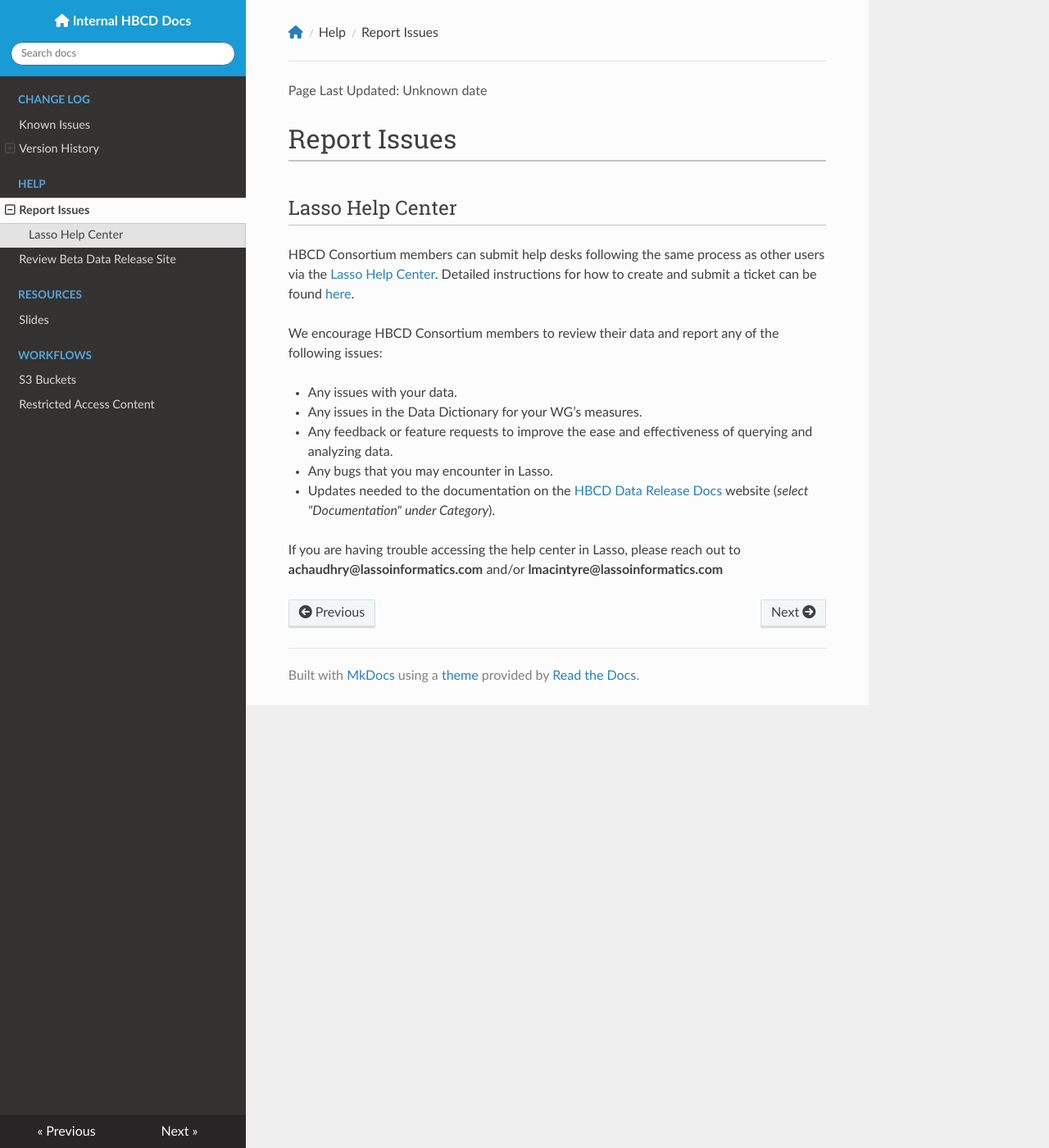
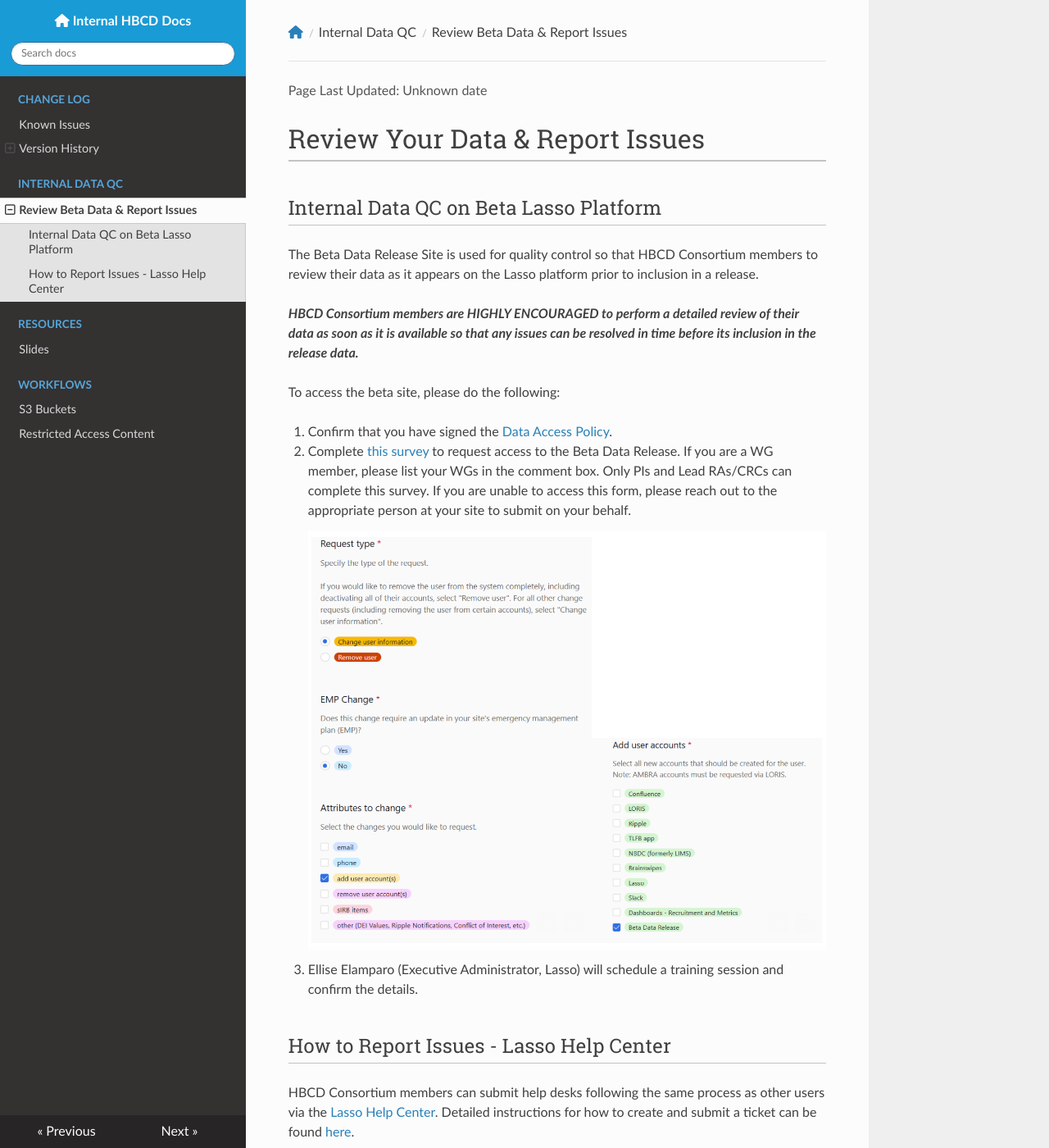
Before and after one commit to DCAN-Labs/hbcd-docs-internal, an MkDocs documentation site: the page built from docs/internal/reportissues.md, in a window 1280 px wide and 1400 px high. Shown: the whole window at 82% size. Built offline with MkDocs 1.6.1, drawn with Linux system fonts in a browser that asks for light colours; nearby versions of some CDN libraries; some of the changed text lies outside the part shown.

Commit message:
consolidate beta lasso and report issues pages

```diff
--- a/docs/internal/reportissues.md
+++ b/docs/internal/reportissues.md
@@ -1,10 +1,23 @@
-# Report Issues
+# Review Your Data & Report Issues
 
-## Lasso Help Center
+## Internal Data QC on Beta Lasso Platform
+
+The Beta Data Release Site is used for quality control so that HBCD Consortium members to review their data as it appears on the Lasso platform prior to inclusion in a release.
+
+***HBCD Consortium members are HIGHLY ENCOURAGED to perform a detailed review of their data as soon as it is available so that any issues can be resolved in time before its inclusion in the release data.***
+
+To access the beta site, please do the following:
+
+1. Confirm that you have signed the [Data Access Policy](https://urldefense.com/v3/__https:/hbcdstudy.atlassian.net/wiki/spaces/PC/pages/447479809/Data*Access*Policy*Survey__;Kysr!!Mih3wA!CBflhwBRdkK1LbowcAAxH_XvAZEBWI14So443EvCMvsW78Ubw3uk2U746DWiCg_l41TKK7StVirKzBYHEv8BU_5x2A$).
+2. Complete [this survey](https://urldefense.com/v3/__https:/hbcdstudy.atlassian.net/wiki/spaces/SH/pages/193232971/Airtable*Forms*2024__;Kys!!Mih3wA!CBflhwBRdkK1LbowcAAxH_XvAZEBWI14So443EvCMvsW78Ubw3uk2U746DWiCg_l41TKK7StVirKzBYHEv82-EsXkw$) to request access to the Beta Data Release. If you are a WG member, please list your WGs in the comment box. Only PIs and Lead RAs/CRCs can complete this survey. If you are unable to access this form, please reach out to the appropriate person at your site to submit on your behalf. ![](images/betareleasereview.png)
+3. Ellise Elamparo (Executive Administrator, Lasso) will schedule a training session and confirm the details.
+
+
+## How to Report Issues - Lasso Help Center
 
 HBCD Consortium members can submit help desks following the same process as other users via the [Lasso Help Center](https://nbdc-datashare.lassoinformatics.com/help-center). Detailed instructions for how to create and submit a ticket can be found [here](https://nbdc.lassoinformatics.com/issue-tracker).
 
-We encourage HBCD Consortium members to review their data and report any of the following issues:
+***We encourage HBCD Consortium members to review their data and report any of the following issues:***
 
 - Any issues with your data.
 - Any issues in the Data Dictionary for your WG’s measures.
@@ -12,4 +25,4 @@ We encourage HBCD Consortium members to review their data and report any of the
 - Any bugs that you may encounter in Lasso.
 - Updates needed to the documentation on the [HBCD Data Release Docs](https://docs.hbcdstudy.org/latest/) website (*select "Documentation" under Category*).
 
-If you are having trouble accessing the help center in Lasso, please reach out to **achaudhry@lassoinformatics.com** and/or **lmacintyre@lassoinformatics.com**
+If you are having trouble accessing the help center in Lasso, please reach out to **jzink@lassoinformatics.com** or **achaudhry@lassoinformatics.com**.
--- a/mkdocs.yml
+++ b/mkdocs.yml
@@ -91,9 +91,9 @@ nav:
         - Beta Release 3.0: changelog/versions/v1.2.md
         - Beta Release 2.0: changelog/versions/v1.1.md
         - Beta Release 1.0: changelog/versions/v1.0.md
-  - Help:
-      - Report Issues: internal/reportissues.md
-      - Review Beta Data Release Site: internal/beta_release_site_review.md
+  - Internal Data QC:
+      - Review Beta Data & Report Issues: internal/reportissues.md
+      # - Review Beta Data Release Site: internal/beta_release_site_review.md
   - Resources:
     - Slides: slides.md
     # - Org Charts: orgcharts.md
```
Also changed, not shown: docs/internal/beta_release_site_review.md (+5 -1 lines).
